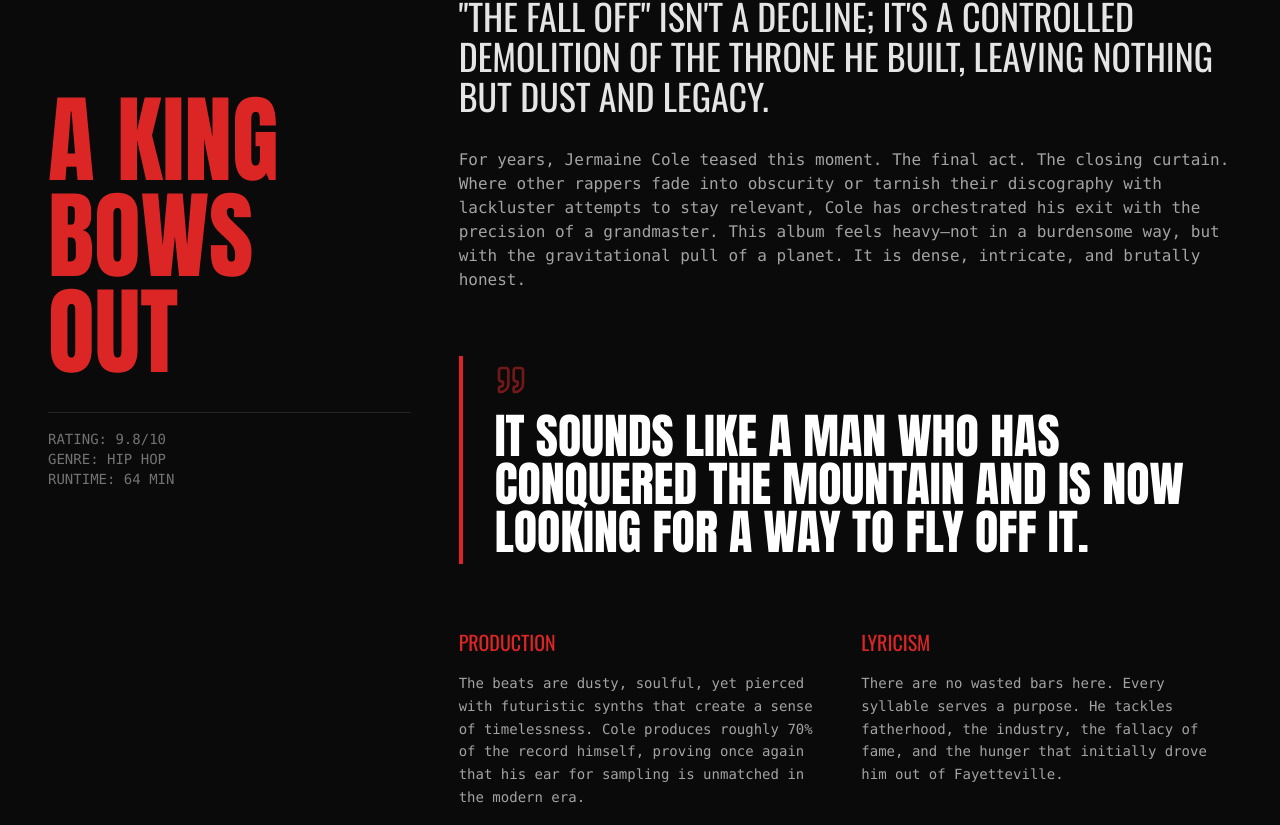
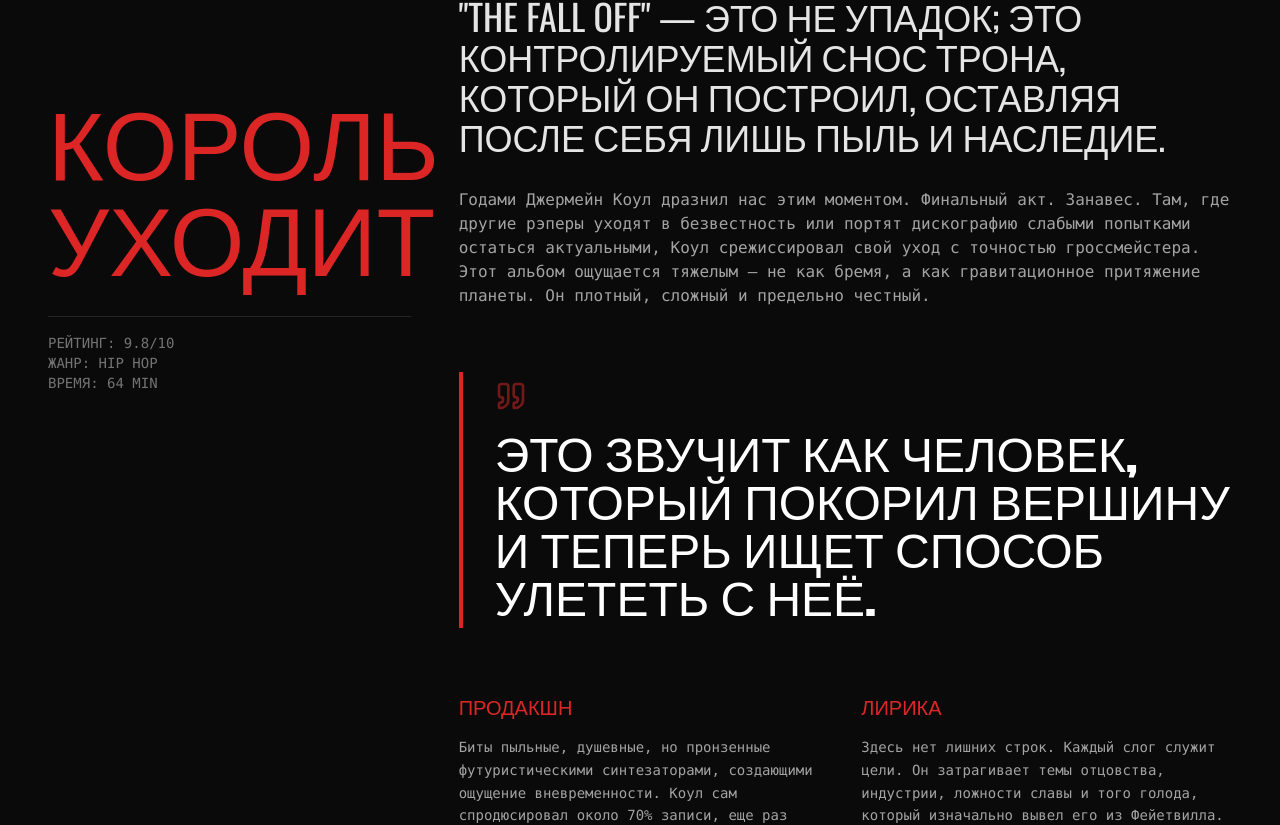
Before and after one commit to russiankendricklamar/J.-Cole-The-Fall-Off-Review, a React (Vite) app: page / in a window 1280 px wide. Shown: the part 1060-1885 px from the top of the page. Built offline with nearby package versions, Linux system fonts and the light colour scheme.

Commit message:
Update ReviewContent.tsx

```diff
--- a/Components/ReviewContent.tsx
+++ b/Components/ReviewContent.tsx
@@ -1,8 +1,11 @@
 import React from 'react';
 import { motion } from 'framer-motion';
 import { Quote } from 'lucide-react';
+import { useLanguage } from '../contexts/LanguageContext';
 
 const ReviewContent: React.FC = () => {
+  const { t } = useLanguage();
+
   return (
     <section id="review" className="bg-neutral-950 text-neutral-200 py-24 px-6 md:px-12 relative overflow-hidden">
       <div className="max-w-7xl mx-auto grid grid-cols-1 md:grid-cols-12 gap-12">
@@ -10,14 +13,14 @@
         {/* Sticky Title */}
         <div className="md:col-span-4 relative">
           <div className="sticky top-24">
-            <h2 className="font-anton text-6xl md:text-8xl text-red-600 mb-8 leading-none">
-              A KING<br/>BOWS<br/>OUT
+            <h2 className="font-anton text-6xl md:text-8xl text-red-600 mb-8 leading-none whitespace-pre-line">
+              {t.review.title}
             </h2>
             <div className="w-full h-[1px] bg-neutral-800 mb-4" />
             <div className="font-mono text-sm text-neutral-500">
-              <p>RATING: 9.8/10</p>
-              <p>GENRE: HIP HOP</p>
-              <p>RUNTIME: 64 MIN</p>
+              <p>{t.review.rating}: 9.8/10</p>
+              <p>{t.review.genre}: HIP HOP</p>
+              <p>{t.review.runtime}: 64 MIN</p>
             </div>
           </div>
         </div>
@@ -31,10 +34,10 @@
             transition={{ duration: 0.8 }}
           >
             <p className="font-oswald text-2xl md:text-4xl leading-snug uppercase mb-8">
-              "The Fall Off" isn't a decline; it's a controlled demolition of the throne he built, leaving nothing but dust and legacy.
+              {t.review.mainText}
             </p>
             <p className="font-mono text-neutral-400 text-sm md:text-base leading-relaxed">
-              For years, Jermaine Cole teased this moment. The final act. The closing curtain. Where other rappers fade into obscurity or tarnish their discography with lackluster attempts to stay relevant, Cole has orchestrated his exit with the precision of a grandmaster. This album feels heavy—not in a burdensome way, but with the gravitational pull of a planet. It is dense, intricate, and brutally honest.
+              {t.review.subText}
             </p>
           </motion.div>
 
@@ -47,7 +50,7 @@
           >
             <Quote className="text-red-600 w-8 h-8 mb-4 opacity-50" />
             <p className="font-anton text-3xl md:text-5xl uppercase leading-tight text-white">
-              It sounds like a man who has conquered the mountain and is now looking for a way to fly off it.
+              {t.review.highlight}
             </p>
           </motion.div>
 
@@ -59,15 +62,15 @@
             className="grid grid-cols-1 md:grid-cols-2 gap-8"
           >
             <div>
-              <h3 className="font-oswald text-xl text-red-600 mb-4 uppercase">Production</h3>
+              <h3 className="font-oswald text-xl text-red-600 mb-4 uppercase">{t.review.prodTitle}</h3>
               <p className="font-mono text-neutral-400 text-sm leading-relaxed">
-                The beats are dusty, soulful, yet pierced with futuristic synths that create a sense of timelessness. Cole produces roughly 70% of the record himself, proving once again that his ear for sampling is unmatched in the modern era.
+                {t.review.prodText}
               </p>
             </div>
             <div>
-              <h3 className="font-oswald text-xl text-red-600 mb-4 uppercase">Lyricism</h3>
+              <h3 className="font-oswald text-xl text-red-600 mb-4 uppercase">{t.review.lyricTitle}</h3>
               <p className="font-mono text-neutral-400 text-sm leading-relaxed">
-                There are no wasted bars here. Every syllable serves a purpose. He tackles fatherhood, the industry, the fallacy of fame, and the hunger that initially drove him out of Fayetteville.
+                {t.review.lyricText}
               </p>
             </div>
           </motion.div>
```
